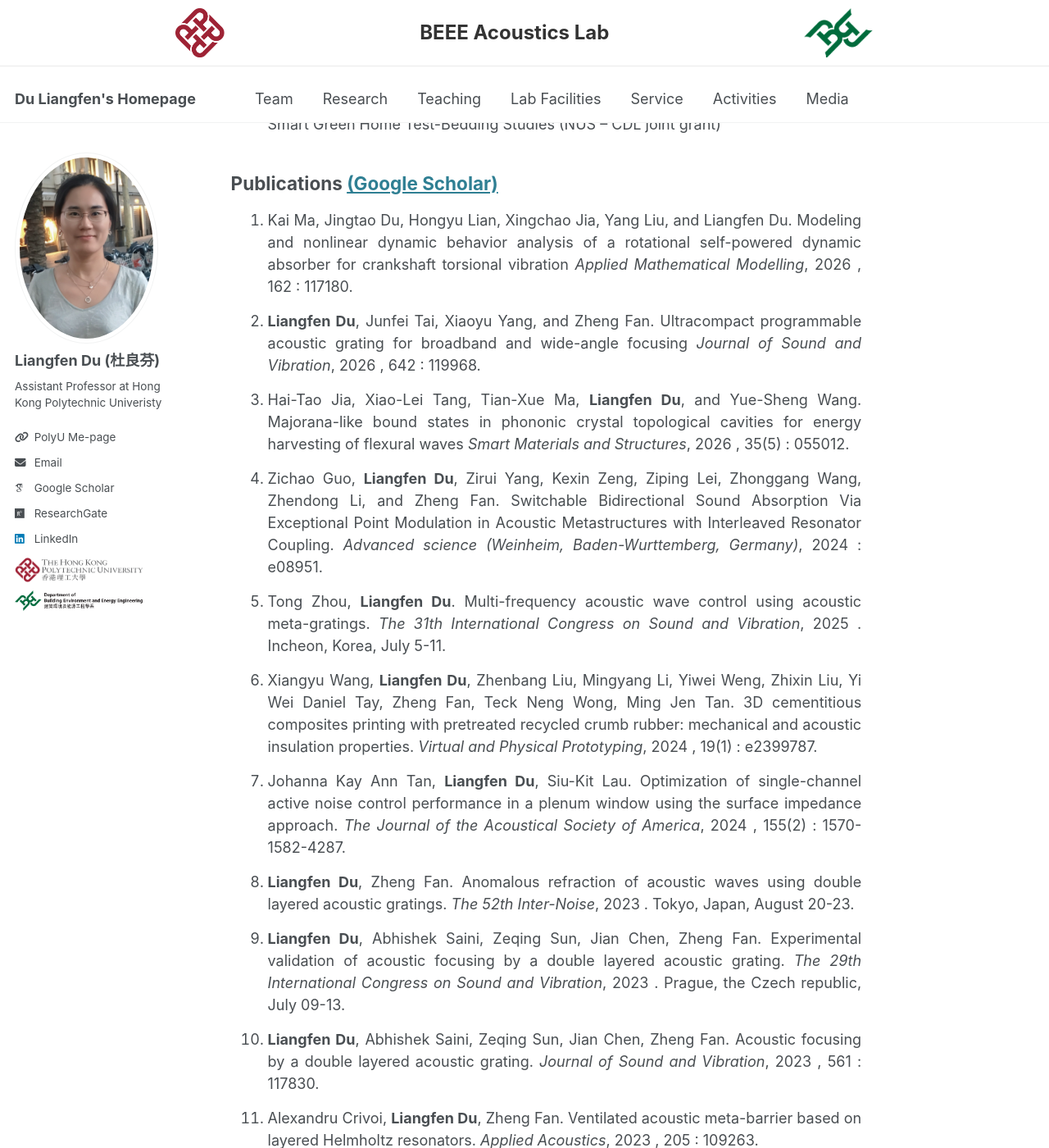
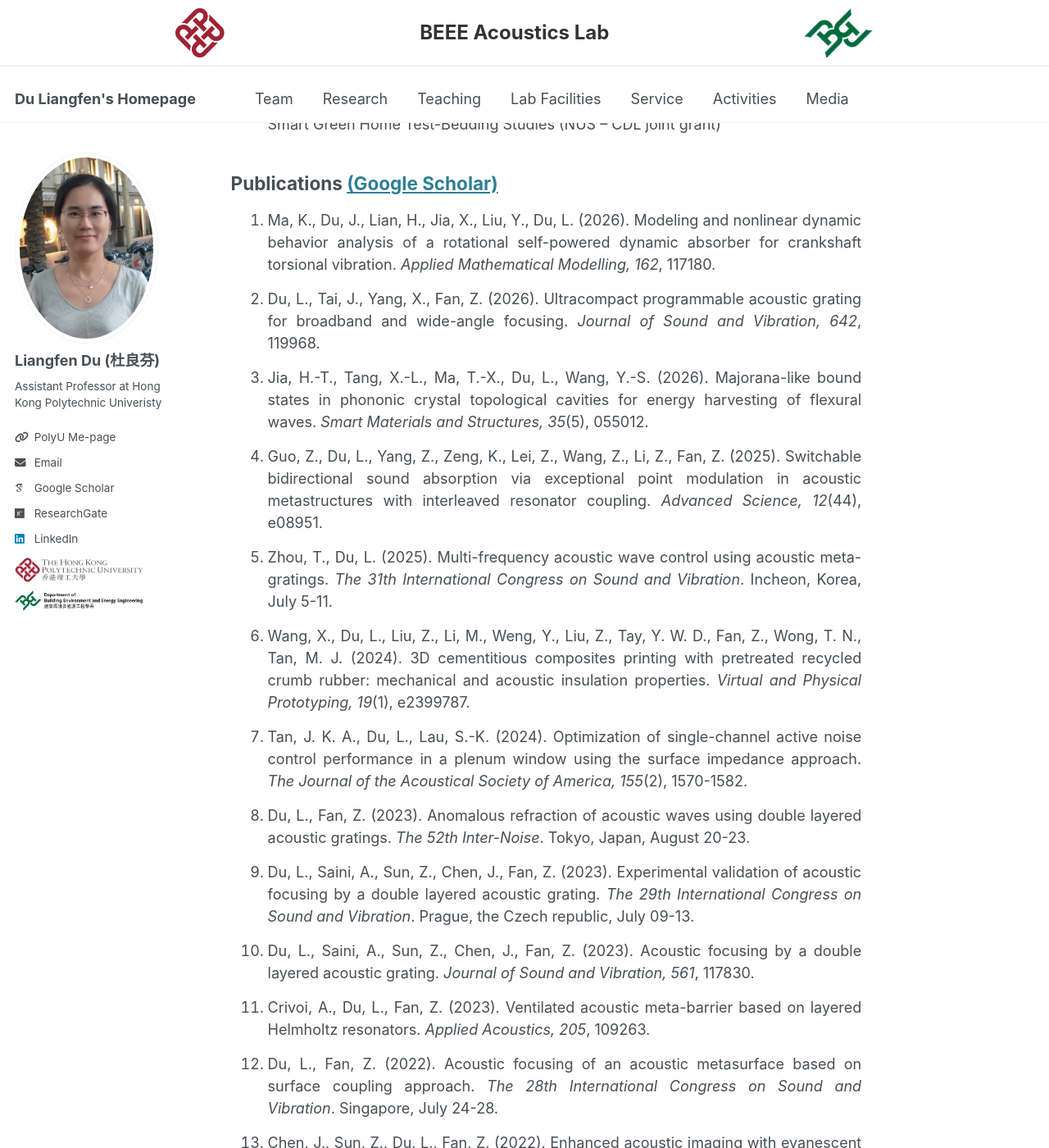
Before and after one commit to liangfen-du/liangfen-du.github.io, a Jekyll site: the page built from _pages/research.html, in a window 1280 px wide and 1400 px high, scrolled down 720 px. Shown: the whole window at 82% size. Built offline with Jekyll 4.4.1, drawn with Linux system fonts in a browser that asks for light colours; some web fonts are replaced; some of the changed text lies outside the part shown.

Commit message:
update publication format to APA

```diff
--- a/_data/publications.yml
+++ b/_data/publications.yml
@@ -1,186 +1,187 @@
-- authors: "Kai Ma, Jingtao Du, Hongyu Lian, Xingchao Jia, Yang Liu, and Liangfen Du"
+- authors: "Ma, K., Du, J., Lian, H., Jia, X., Liu, Y., Du, L."
   title: "Modeling and nonlinear dynamic behavior analysis of a rotational self-powered dynamic absorber for crankshaft torsional vibration"
   journal: "Applied Mathematical Modelling"
   year: 2026
   volume: "162"
   pages: "117180"
 
-- authors: "Liangfen Du, Junfei Tai, Xiaoyu Yang, and Zheng Fan"
+- authors: "Du, L., Tai, J., Yang, X., Fan, Z."
   title: "Ultracompact programmable acoustic grating for broadband and wide-angle focusing"
   journal: "Journal of Sound and Vibration"
   year: 2026
   volume: "642"
   pages: "119968"
 
-- authors: "Hai-Tao Jia, Xiao-Lei Tang, Tian-Xue Ma, Liangfen Du, and Yue-Sheng Wang"
+- authors: "Jia, H.-T., Tang, X.-L., Ma, T.-X., Du, L., Wang, Y.-S."
   title: "Majorana-like bound states in phononic crystal topological cavities for energy harvesting of flexural waves"
   journal: "Smart Materials and Structures"
   year: 2026
   volume: "35(5)"
   pages: "055012"
 
-- authors: "Zichao Guo, Liangfen Du, Zirui Yang, Kexin Zeng, Ziping Lei, Zhonggang Wang, Zhendong Li, and Zheng Fan"
-  title: "Switchable Bidirectional Sound Absorption Via Exceptional Point Modulation in Acoustic Metastructures with Interleaved Resonator Coupling."
-  journal: "Advanced science (Weinheim, Baden-Wurttemberg, Germany)"
-  year: 2024
+- authors: "Guo, Z., Du, L., Yang, Z., Zeng, K., Lei, Z., Wang, Z., Li, Z., Fan, Z."
+  title: "Switchable bidirectional sound absorption via exceptional point modulation in acoustic metastructures with interleaved resonator coupling."
+  journal: "Advanced Science"
+  year: 2025
+  volume: "12(44)"
   pages: "e08951"
 
-- authors: "Tong Zhou, Liangfen Du"
+- authors: "Zhou, T., Du, L."
   title: "Multi-frequency acoustic wave control using acoustic meta-gratings."
   journal: "The 31th International Congress on Sound and Vibration"
   year: 2025
   location: "Incheon, Korea, July 5-11"
 
-- authors: "Xiangyu Wang, Liangfen Du, Zhenbang Liu, Mingyang Li, Yiwei Weng, Zhixin Liu, Yi Wei Daniel Tay, Zheng Fan, Teck Neng Wong, Ming Jen Tan"
+- authors: "Wang, X., Du, L., Liu, Z., Li, M., Weng, Y., Liu, Z., Tay, Y. W. D., Fan, Z., Wong, T. N., Tan, M. J."
   title: "3D cementitious composites printing with pretreated recycled crumb rubber: mechanical and acoustic insulation properties."
   journal: "Virtual and Physical Prototyping"
   year: 2024
   volume: "19(1)"
   pages: "e2399787"
 
-- authors: "Johanna Kay Ann Tan, Liangfen Du, Siu-Kit Lau"
+- authors: "Tan, J. K. A., Du, L., Lau, S.-K."
   title: "Optimization of single-channel active noise control performance in a plenum window using the surface impedance approach."
   journal: "The Journal of the Acoustical Society of America"
   year: 2024
   volume: "155(2)"
-  pages: "1570-1582-4287"
+  pages: "1570-1582"
 
-- authors: "Liangfen Du, Zheng Fan"
+- authors: "Du, L., Fan, Z."
   title: "Anomalous refraction of acoustic waves using double layered acoustic gratings."
   journal: "The 52th Inter-Noise"
   year: 2023
   location: "Tokyo, Japan, August 20-23"
 
-- authors: "Liangfen Du, Abhishek Saini, Zeqing Sun, Jian Chen, Zheng Fan"
+- authors: "Du, L., Saini, A., Sun, Z., Chen, J., Fan, Z."
   title: "Experimental validation of acoustic focusing by a double layered acoustic grating."
   journal: "The 29th International Congress on Sound and Vibration"
   year: 2023
   location: "Prague, the Czech republic, July 09-13"
 
-- authors: "Liangfen Du, Abhishek Saini, Zeqing Sun, Jian Chen, Zheng Fan"
+- authors: "Du, L., Saini, A., Sun, Z., Chen, J., Fan, Z."
   title: "Acoustic focusing by a double layered acoustic grating."
   journal: "Journal of Sound and Vibration"
   year: 2023
   volume: "561"
   pages: "117830"
 
-- authors: "Alexandru Crivoi, Liangfen Du, Zheng Fan"
+- authors: "Crivoi, A., Du, L., Fan, Z."
   title: "Ventilated acoustic meta-barrier based on layered Helmholtz resonators."
   journal: "Applied Acoustics"
   year: 2023
   volume: "205"
   pages: "109263"
 
-- authors: "Liangfen Du, Zheng Fan"
+- authors: "Du, L., Fan, Z."
   title: "Acoustic focusing of an acoustic metasurface based on surface coupling approach."
   journal: "The 28th International Congress on Sound and Vibration"
   year: 2022
   location: "Singapore, July 24-28"
 
-- authors: "Jian Chen, Zeqing Sun, Liangfen Du, Zheng Fan"
+- authors: "Chen, J., Sun, Z., Du, L., Fan, Z."
   title: "Enhanced acoustic imaging with evanescent amplification."
   journal: "The 28th International Congress on Sound and Vibration"
   year: 2022
   location: "Singapore, July 24-28"
 
-- authors: "Liangfen Du, Siu-Kit Lau, Siew Eang Lee"
+- authors: "Du, L., Lau, S.-K., Lee, S. E."
   title: "Prediction of noise reduction of ventilation window by surface impedance approach."
   journal: "Applied Acoustics"
   year: 2021
   volume: "175"
   pages: "107851"
 
-- authors: "Liangfen Du, Siu-Kit Lau, Siew Eang Lee, Martin Konrad Danzer"
+- authors: "Du, L., Lau, S.-K., Lee, S. E., Danzer, M. K."
   title: "Experimental study on noise reduction and ventilation performances of sound-proofed ventilation window."
   journal: "Building and Environment"
   year: 2020
   volume: "181"
   pages: "107105"
 
-- authors: "Goran Pavić, Liangfen Du"
+- authors: "Pavić, G., Du, L."
   title: "Modelling of a closed acoustical space by the boundary reconstruction approach."
   journal: "Forum Acusticum 2020 (FA 2020)"
   year: 2020
   location: "December 7-11"
 
-- authors: "Goran Pavić, Liangfen Du"
+- authors: "Pavić, G., Du, L."
   title: "Experimental identification of surface acoustic impedance."
   journal: "Biennial ISMA conference on Noise and Vibration Engineering (ISMA 2020)"
   year: 2020
   location: "KU Leuven, Belgium, September 7-9"
 
-- authors: "Liangfen Du, Goran Pavić, Siu-Kit Lau, Siew Eang Lee"
+- authors: "Du, L., Pavić, G., Lau, S.-K., Lee, S. E."
   title: "Virtual experimental study on sound prediction in multiple connected spaces by surface coupling approach."
   journal: "The 49th Inter-Noise"
   year: 2020
   location: "Soeul, Korea, August 23-26"
 
-- authors: "Liangfen Du, Siu-Kit Lau, Siew Eang Lee"
+- authors: "Du, L., Lau, S.-K., Lee, S. E."
   title: "Experimental study on sound insulation of ventilation partitions."
   journal: "Journal of Acoustics"
   year: 2019
   volume: "1"
   pages: "1-13"
 
-- authors: "Liangfen Du, Siu-Kit Lau, Siew Eang Lee"
+- authors: "Du, L., Lau, S.-K., Lee, S. E."
   title: "Experimental study on sound transmission loss of plenum windows."
   journal: "The Journal of the Acoustical Society of America"
   year: 2019
   volume: "146(6)"
   pages: "EL489-EL495"
 
-- authors: "Liangfen Du, Siu-Kit Lau, Siew Eang Lee"
+- authors: "Du, L., Lau, S.-K., Lee, S. E."
   title: "Sound insulation of ventilation partitions with different Configurations."
   journal: "The 48th Inter-Noise"
   year: 2019
   location: "Madrid, Spain, June 16-19"
 
-- authors: "Liangfen Du, Goran Pavić"
+- authors: "Du, L., Pavić, G."
   title: "Modelling of multiply connected sound spaces by the surface coupling approach."
   journal: "The Journal of the Acoustical Society of America"
   year: 2019
   volume: "146(6)"
   pages: "4273-4287"
 
-- authors: "Goran Pavić, Liangfen Du"
+- authors: "Pavić, G., Du, L."
   title: "Coupling of sound spaces by plane surface harmonics and its application to sound source characterization."
   journal: "Journal of Sound and Vibration"
   year: 2019
   volume: "440"
   pages: "1-22"
 
-- authors: "Liangfen Du, Goran Pavić"
+- authors: "Du, L., Pavić, G."
   title: "Experimental characterization of air-borne sound sources via surface coupling."
   journal: "Applied Acoustics"
   year: 2018
   volume: "134"
   pages: "97-109"
 
-- authors: "Goran Pavić, Liangfen Du"
+- authors: "Pavić, G., Du, L."
   title: "Coupling of sound spaces by the surface impedance approach."
   journal: "The 8th Congress of the Alps Adria Acoustics Association"
   year: 2018
   location: "Zagreb, Croatia, September 20-21"
 
-- authors: "Goran Pavić, Liangfen Du"
+- authors: "Pavić, G., Du, L."
   title: "Modelling of multi-connected acoustical spaces by the surface impedance approach."
   journal: "The 45th Inter-Noise"
   year: 2016
   location: "Hamburg, Germany, August 21-24"
 
-- authors: "Liangfen Du, Goran Pavić"
+- authors: "Du, L., Pavić, G."
   title: "Experimental demonstration of sound prediction by source characterization."
   journal: "The 44th Inter-Noise"
   year: 2015
   location: "San Francisco, USA, August 9-12"
 
-- authors: "Liangfen Du, Goran Pavić"
+- authors: "Du, L., Pavić, G."
   title: "Characterisation of sound sources by plane surface harmonics."
   journal: "Proceeding of Noise and Vibration – Emerging technologies (NOVEM2015)"
   year: 2015
   location: "Dubrovnik, Croatia, April 13-15"
 
-- authors: "Liangfen Du, Goran Pavić"
+- authors: "Du, L., Pavić, G."
   title: "Acoustical source-receiver interfacing using the patch impedance approach."
   journal: "Conference of French Acoustic"
   year: 2014
--- a/_pages/research.html
+++ b/_pages/research.html
@@ -17,16 +17,17 @@ author_profile: true
   <a href="{{site.author.googlescholar}}" target="_blank">(Google Scholar)</a>
 </h2>
 
-<ol class="publications">
+<ol class="publications apa-publications">
   {% for pub in site.data.publications %}
     <li>
-      {%- assign authors = pub.authors | split: ',' -%}{%- for author in authors -%}{%- assign stripped_author = author | strip -%}{%- if stripped_author == 'Liangfen Du' -%}<span class="author-name">{{ stripped_author }}</span>{%- else -%}{{ stripped_author }}{%- endif -%}{%- unless forloop.last -%}, {% endunless %}{%- endfor -%}.
-
-      {{ pub.title }}
-      <span class="journal-name">{{ pub.journal }}</span>, {{ pub.year }}
-      {% if pub.volume %}, {{ pub.volume }}{% endif %}
-      {% if pub.pages %}: {{ pub.pages }}{% endif %}.
-      {% if pub.location %} {{ pub.location }}.{% endif %}
+      {%- assign title_last_char = pub.title | slice: -1, 1 -%}
+      {{ pub.authors }} ({{ pub.year }}). {{ pub.title }}{% if title_last_char != '.' %}.{% endif %}
+      {% if pub.volume %}
+        {%- assign volume_parts = pub.volume | split: '(' -%}
+        <span class="journal-name">{{ pub.journal }}, {{ volume_parts[0] }}</span>{% if volume_parts.size > 1 %}({{ volume_parts[1] | replace: ')', '' }}){% endif %}{% if pub.pages %}, {{ pub.pages }}{% endif %}.
+      {% else %}
+        <span class="journal-name">{{ pub.journal }}</span>.{% if pub.location %} {{ pub.location }}.{% endif %}
+      {% endif %}
       {% if pub.note %} {{ pub.note }}{% endif %}
     </li>
   {% endfor %}
--- a/_sass/_custom.scss
+++ b/_sass/_custom.scss
@@ -88,6 +88,11 @@ body {
 .publications li {
   margin-bottom: 15px;
   text-align: justify;
+}
+
+.apa-publications li {
+  padding-left: 0;
+  text-indent: 0;
 }
 
 .journal-name {
```
